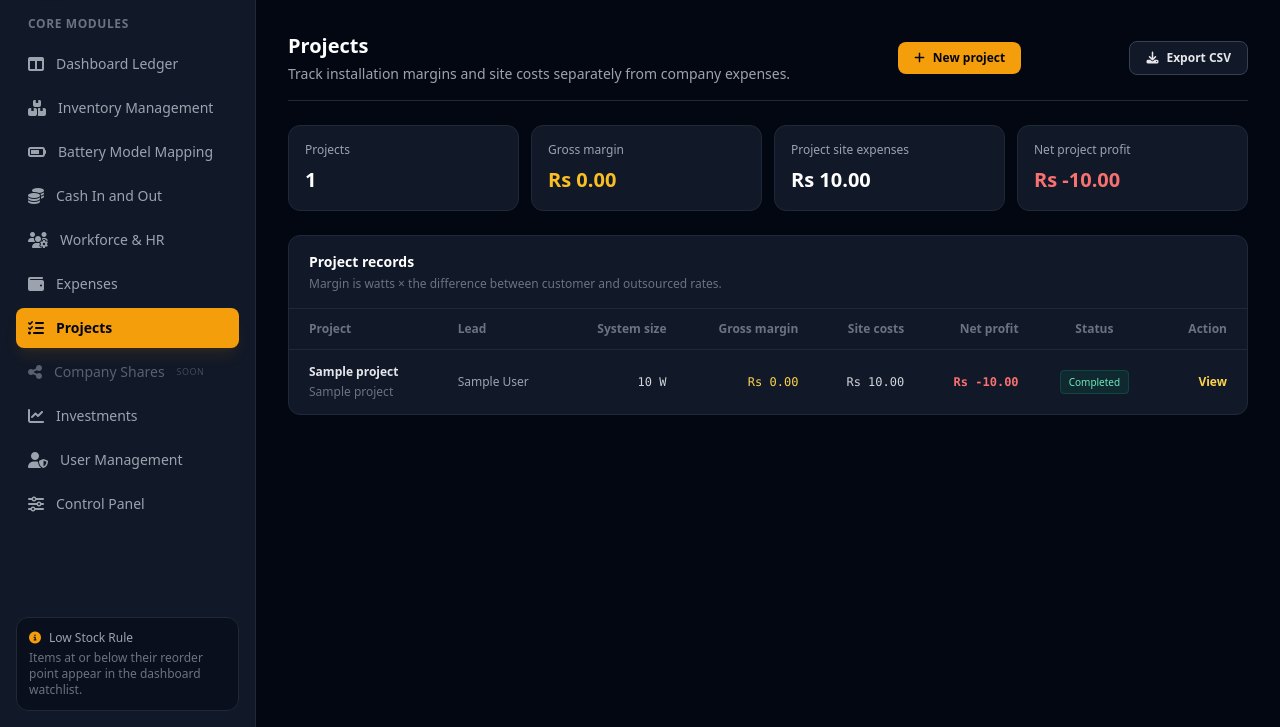
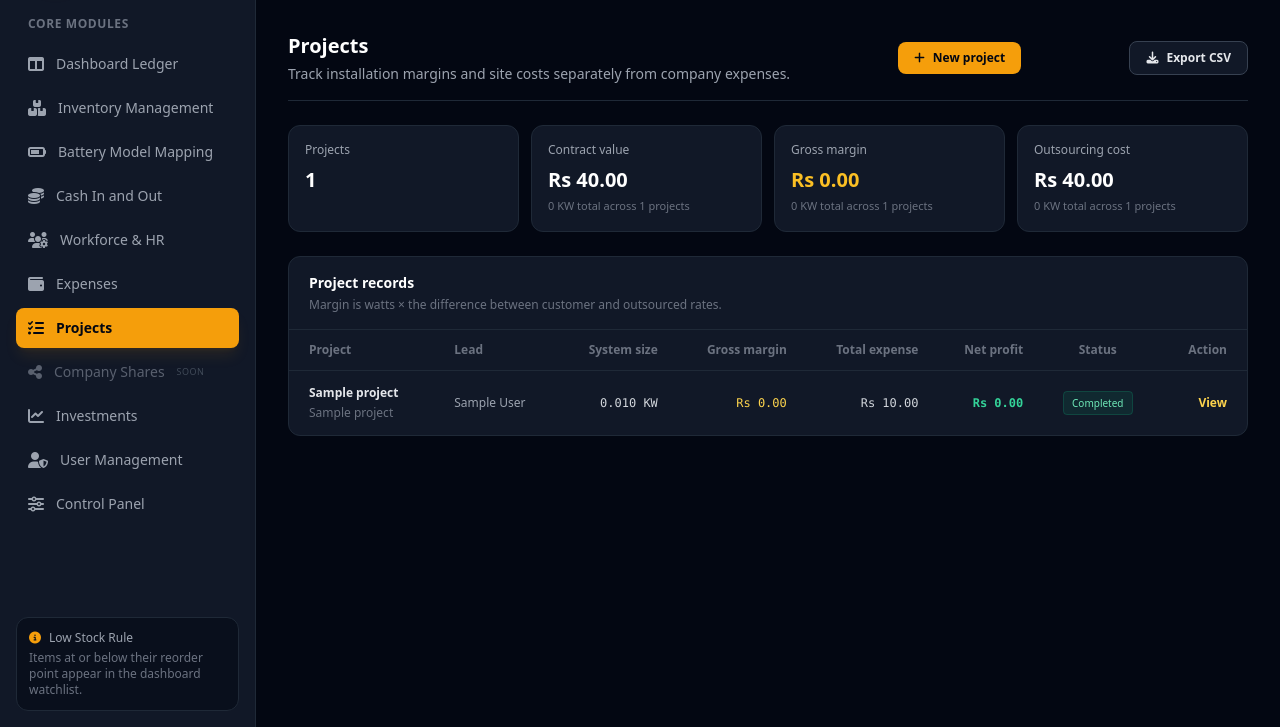
Before and after one commit to HamzaAbubakar/voltcraft, a Laravel app: page /projects in a window 1280 px wide. Shown: the part 77-804 px from the top of the page. Run offline with Laravel 12, Linux system fonts and the light colour scheme; the visitor is signed in with stand-in values (Sample User, id 1); tables that the repository leaves empty hold one stand-in row (values such as "Sample post"); style sheets or scripts are compiled from the project's sources; parts of the project's set-up code (start-up, migrations or seed data) failed here and were passed over.

Commit message:
Refactor project management logic: update system size handling, improve calculations, and enhance form display for better user experience

```diff
--- a/app/Http/Controllers/ProjectController.php
+++ b/app/Http/Controllers/ProjectController.php
@@ -5,7 +5,6 @@ namespace App\Http\Controllers;
 use App\Http\Requests\ProjectRequest;
 use App\Models\Employee;
 use App\Models\Project;
-use App\Models\ProjectExpense;
 use Illuminate\Database\Eloquent\Builder;
 use Illuminate\Database\Eloquent\Relations\HasMany;
 use Illuminate\Http\RedirectResponse;
@@ -26,18 +25,20 @@ class ProjectController extends Controller
         $totals = Project::query()
             ->selectRaw(
                 'COUNT(*) as project_count, '.
-                'COALESCE(SUM(system_size_watts * customer_rate_per_watt - system_size_watts * outsourced_rate_per_watt), 0) as gross_margin_total'
+                'COALESCE(SUM(system_size_watts), 0) as total_system_size_watts, '.
+                'COALESCE(SUM(system_size_watts * customer_rate_per_watt), 0) as total_contract_value, '.
+                'COALESCE(SUM(system_size_watts * customer_rate_per_watt - system_size_watts * outsourced_rate_per_watt), 0) as gross_margin_total, '.
+                'COALESCE(SUM(system_size_watts * outsourced_rate_per_watt), 0) as total_outsourcing_cost'
             )
             ->first();
-
-        $siteExpensesTotal = (float) ProjectExpense::query()->sum('amount');
 
         return view('projects.index', [
             'projects' => $projects,
             'projectCount' => (int) $totals->project_count,
+            'totalSystemSizeWatts' => (float) $totals->total_system_size_watts,
+            'totalContractValue' => (float) $totals->total_contract_value,
             'grossMarginTotal' => (float) $totals->gross_margin_total,
-            'siteExpensesTotal' => $siteExpensesTotal,
-            'netProfitTotal' => round((float) $totals->gross_margin_total - $siteExpensesTotal, 2),
+            'totalOutsourcingCost' => (float) $totals->total_outsourcing_cost,
         ]);
     }
 
@@ -104,7 +105,13 @@ class ProjectController extends Controller
 
     public function store(ProjectRequest $request): RedirectResponse
     {
-        $project = Project::create($request->validated());
+        $validated = $request->validated();
+        $validated['system_size_watts'] = $this->convertToWatts(
+            $validated['system_size_watts'],
+            $request->input('system_size_unit', 'W')
+        );
+
+        $project = Project::create($validated);
 
         return redirect()
             ->route('projects.show', $project)
@@ -143,11 +150,29 @@ class ProjectController extends Controller
 
     public function update(ProjectRequest $request, Project $project): RedirectResponse
     {
-        $project->update($request->validated());
+        $validated = $request->validated();
+        $validated['system_size_watts'] = $this->convertToWatts(
+            $validated['system_size_watts'],
+            $request->input('system_size_unit', 'W')
+        );
+
+        $project->update($validated);
 
         return redirect()
             ->route('projects.show', $project)
             ->with('success', 'Project updated.');
+    }
+
+    /**
+     * Convert system size to watts based on unit.
+     */
+    private function convertToWatts(float|int $value, string $unit): int
+    {
+        return match (strtoupper($unit)) {
+            'KW' => (int) round($value * 1000),
+            'MW' => (int) round($value * 1000000),
+            default => (int) $value,
+        };
     }
 
     public function complete(Project $project): RedirectResponse
--- a/app/Http/Requests/ProjectRequest.php
+++ b/app/Http/Requests/ProjectRequest.php
@@ -23,7 +23,7 @@ class ProjectRequest extends FormRequest
             'name' => ['required', 'string', 'max:255'],
             'customer_name' => ['nullable', 'string', 'max:255'],
             'site_location' => ['nullable', 'string', 'max:255'],
-            'system_size_watts' => ['required', 'integer', 'min:1', 'max:100000000'],
+            'system_size_watts' => ['required', 'numeric', 'min:0.001', 'max:100000000'],
             'customer_rate_per_watt' => ['required', 'numeric', 'min:0.01', 'max:999999.99'],
             'outsourced_rate_per_watt' => ['required', 'numeric', 'min:0.01', 'max:999999.99'],
             'assigned_employee_id' => ['nullable', 'integer', Rule::exists('employees', 'id')],
--- a/app/Models/Project.php
+++ b/app/Models/Project.php
@@ -72,7 +72,7 @@ class Project extends Model
 
     public function getNetProfitAttribute(): float
     {
-        return round($this->gross_margin - $this->site_expenses_total, 2);
+        return $this->gross_margin;
     }
 
     /**
--- a/app/Providers/AppServiceProvider.php
+++ b/app/Providers/AppServiceProvider.php
@@ -2,8 +2,8 @@
 
 namespace App\Providers;
 
+use Illuminate\Support\Facades\View;
 use Illuminate\Support\ServiceProvider;
-use Illuminate\Support\Facades\View;
 
 class AppServiceProvider extends ServiceProvider
 {
--- a/resources/views/projects/index.blade.php
+++ b/resources/views/projects/index.blade.php
@@ -25,16 +25,19 @@
             <p class="mt-2 text-xl font-bold text-white">{{ number_format($projectCount) }}</p>
         </div>
         <div class="rounded-xl border border-gray-800 bg-gray-900 p-4">
+            <p class="text-xs text-gray-400">Contract value</p>
+            <p class="mt-2 text-xl font-bold text-white">Rs {{ number_format($totalContractValue, 2) }}</p>
+            <p class="mt-1 text-[11px] text-gray-500">{{ number_format($totalSystemSizeWatts / 1000) }} KW total across {{ number_format($projectCount) }} projects</p>
+        </div>
+        <div class="rounded-xl border border-gray-800 bg-gray-900 p-4">
             <p class="text-xs text-gray-400">Gross margin</p>
             <p class="mt-2 text-xl font-bold text-amber-400">Rs {{ number_format($grossMarginTotal, 2) }}</p>
+            <p class="mt-1 text-[11px] text-gray-500">{{ number_format($totalSystemSizeWatts / 1000) }} KW total across {{ number_format($projectCount) }} projects</p>
         </div>
         <div class="rounded-xl border border-gray-800 bg-gray-900 p-4">
-            <p class="text-xs text-gray-400">Project site expenses</p>
-            <p class="mt-2 text-xl font-bold text-white">Rs {{ number_format($siteExpensesTotal, 2) }}</p>
-        </div>
-        <div class="rounded-xl border border-gray-800 bg-gray-900 p-4">
-            <p class="text-xs text-gray-400">Net project profit</p>
-            <p class="mt-2 text-xl font-bold {{ $netProfitTotal < 0 ? 'text-red-400' : 'text-emerald-400' }}">Rs {{ number_format($netProfitTotal, 2) }}</p>
+            <p class="text-xs text-gray-400">Outsourcing cost</p>
+            <p class="mt-2 text-xl font-bold text-white">Rs {{ number_format($totalOutsourcingCost, 2) }}</p>
+            <p class="mt-1 text-[11px] text-gray-500">{{ number_format($totalSystemSizeWatts / 1000) }} KW total across {{ number_format($projectCount) }} projects</p>
         </div>
     </div>
 
@@ -51,7 +54,7 @@
                         <th class="px-4 py-3 font-semibold">Lead</th>
                         <th class="px-4 py-3 text-right font-semibold">System size</th>
                         <th class="px-4 py-3 text-right font-semibold">Gross margin</th>
-                        <th class="px-4 py-3 text-right font-semibold">Site costs</th>
+                        <th class="px-4 py-3 text-right font-semibold">Total expense</th>
                         <th class="px-4 py-3 text-right font-semibold">Net profit</th>
                         <th class="px-4 py-3 text-center font-semibold">Status</th>
                         <th class="px-5 py-3 text-right font-semibold">Action</th>
@@ -65,7 +68,7 @@
                                 <p class="mt-1 text-gray-500">{{ $project->customer_name ?: $project->site_location ?: 'No customer/site details' }}</p>
                             </td>
                             <td class="px-4 py-3.5 text-gray-400">{{ $project->assignedEmployee?->name ?: '—' }}</td>
-                            <td class="px-4 py-3.5 text-right font-mono text-gray-300">{{ number_format($project->system_size_watts) }} W</td>
+                            <td class="px-4 py-3.5 text-right font-mono text-gray-300">{{ number_format($project->system_size_watts / 1000, 3) }} KW</td>
                             <td class="px-4 py-3.5 text-right font-mono text-amber-300">Rs {{ number_format($project->gross_margin, 2) }}</td>
                             <td class="px-4 py-3.5 text-right font-mono text-gray-300">Rs {{ number_format($project->site_expenses_total, 2) }}</td>
                             <td class="px-4 py-3.5 text-right font-mono font-semibold {{ $project->net_profit < 0 ? 'text-red-400' : 'text-emerald-400' }}">Rs {{ number_format($project->net_profit, 2) }}</td>
```
Also changed, not shown: resources/views/projects/form.blade.php (+49 -3 lines), resources/views/projects/show.blade.php (+8 -9 lines), tests/Feature/ProjectManagementTest.php (+2 -2 lines).
